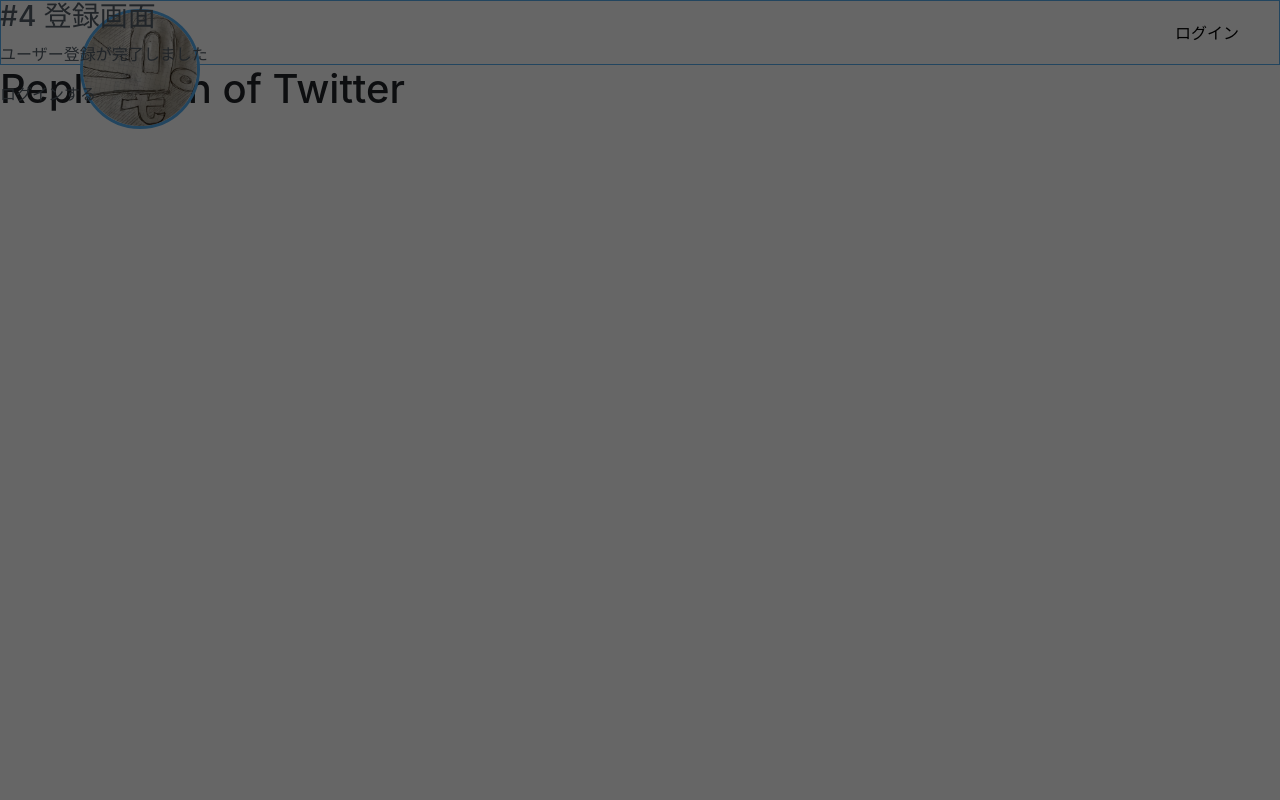
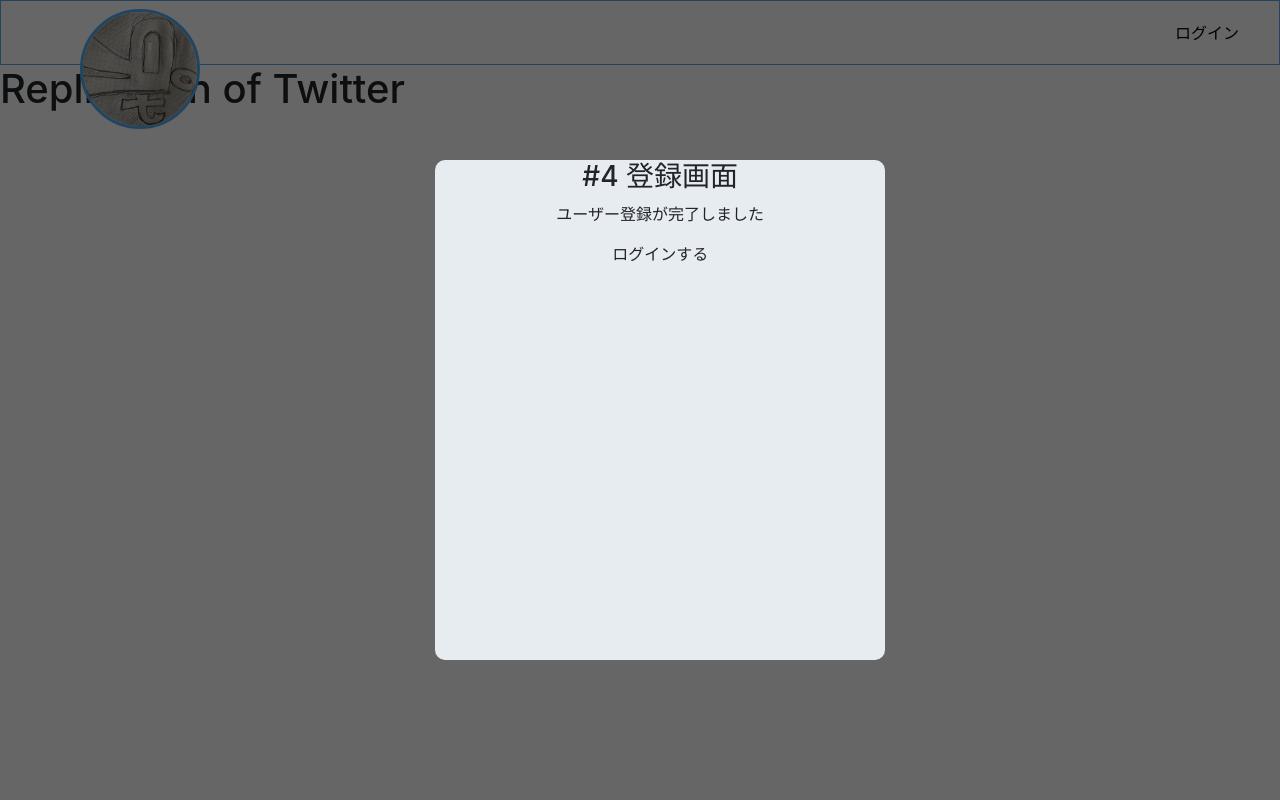
Before and after one commit to lcattu/ROT, a PHP site: page /join/thanks.php in a window 1280 px wide. Run offline with PHP 8.4, Linux system fonts and the light colour scheme; some libraries are stand-ins or nearby versions.

Commit message:
thanks.phpの大雑把な設定完了

```diff
--- a/join/thanks.php
+++ b/join/thanks.php
@@ -5,14 +5,14 @@
 
   <h1>Replication of Twitter</h1>
 
+    <div class="p-welcomeWrapper">
+      <div class="c-modal">
 
-  <div class="p-welcomeWrapper">
+        <h3 class="c-modal__title">#4 登録画面</h3>
+        <p>ユーザー登録が完了しました</p>
+        <p><a href="../"></a>ログインする</p>
+      </div>
 
-    <h3 class="c-modal__title">#4 登録画面</h3>
-    <p>ユーザー登録が完了しました</p>
-    <p><a href="../"></a>ログインする</p>
-
-
-  </div>
+    </div>
 </body>
 <?php require"../footer.php" ?>
```
